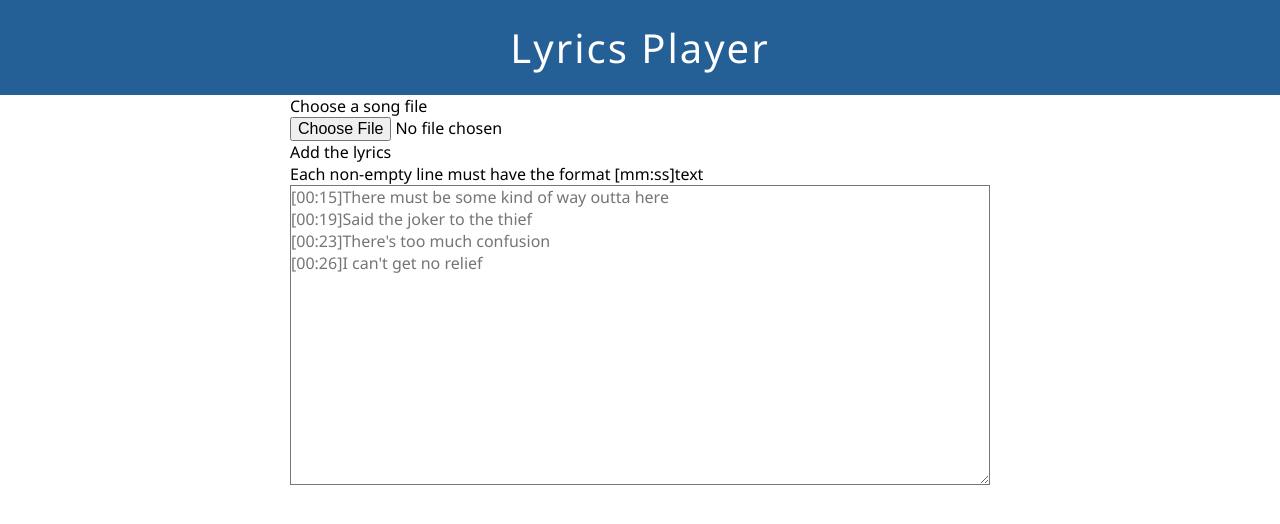
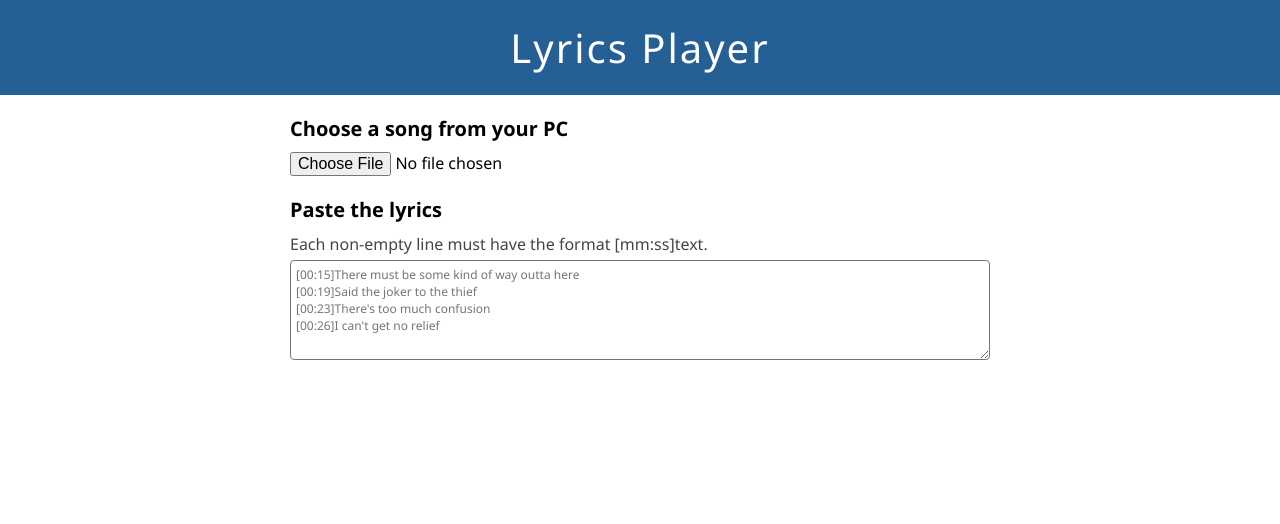
Before and after one commit to ScriptRaccoon/lyrics-player, a Svelte app: page / in a window 1280 px wide. Shown: the top 524 px of the page. Built offline with nearby package versions, Linux system fonts and the light colour scheme.

Commit message:
Form styles

```diff
--- a/public/global.css
+++ b/public/global.css
@@ -2,6 +2,10 @@
     padding: 0;
     margin: 0;
     box-sizing: border-box;
+}
+
+:root {
+    --primary-color: rgb(36, 95, 149);
 }
 
 input,
--- a/src/components/Form.svelte
+++ b/src/components/Form.svelte
@@ -1,4 +1,5 @@
 <script>
+    import { fade } from "svelte/transition";
     export let lyrics = "";
     export let files;
     export let lines;
@@ -36,26 +37,53 @@
 </script>
 
 <form on:submit|preventDefault>
-    <p>Choose a song file</p>
-    <input type="file" accept="audio/*" bind:files />
-    <p>Add the lyrics</p>
-    <p>Each non-empty line must have the format [mm:ss]text</p>
-    <textarea bind:value={lyrics} {placeholder} />
+    <label for="fileInput">Choose a song from your PC</label>
+    <input id="fileInput" type="file" accept="audio/*" bind:files />
+    <label for="lyricsInput">Paste the lyrics</label>
+    <p class="hint">
+        Each non-empty line must have the format [mm:ss]text.
+    </p>
+    <textarea id="lyricsInput" bind:value={lyrics} {placeholder} />
 </form>
 {#if error}
-    <p class="error">
+    <p transition:fade={{ duration: 150 }} class="error">
         {error}
     </p>
 {/if}
 
 <style>
+    input,
+    label,
+    textarea {
+        display: block;
+    }
+    label {
+        font-weight: bold;
+        margin: 20px 0px 10px 0px;
+        font-size: 20px;
+    }
     textarea {
         width: 100%;
-        height: 300px;
+        height: 100px;
         resize: vertical;
+        padding: 5px;
+        font-size: 12px;
+        outline: none;
+        border-radius: 4px;
+    }
+    textarea:focus {
+        border: 1px solid var(--primary-color);
+        background-color: #efeff5;
+    }
+    .hint {
+        color: #444;
+        margin: 5px 0px;
     }
     .error {
         padding: 10px 0px;
         color: red;
     }
+    input[type="file"] {
+        width: 100%;
+    }
 </style>
--- a/src/components/Header.svelte
+++ b/src/components/Header.svelte
@@ -7,7 +7,7 @@
         padding: 20px 10px;
         text-align: center;
         color: #fff;
-        background-color: rgb(36, 95, 149);
+        background-color: var(--primary-color);
     }
     h1 {
         font-weight: 300;
```
